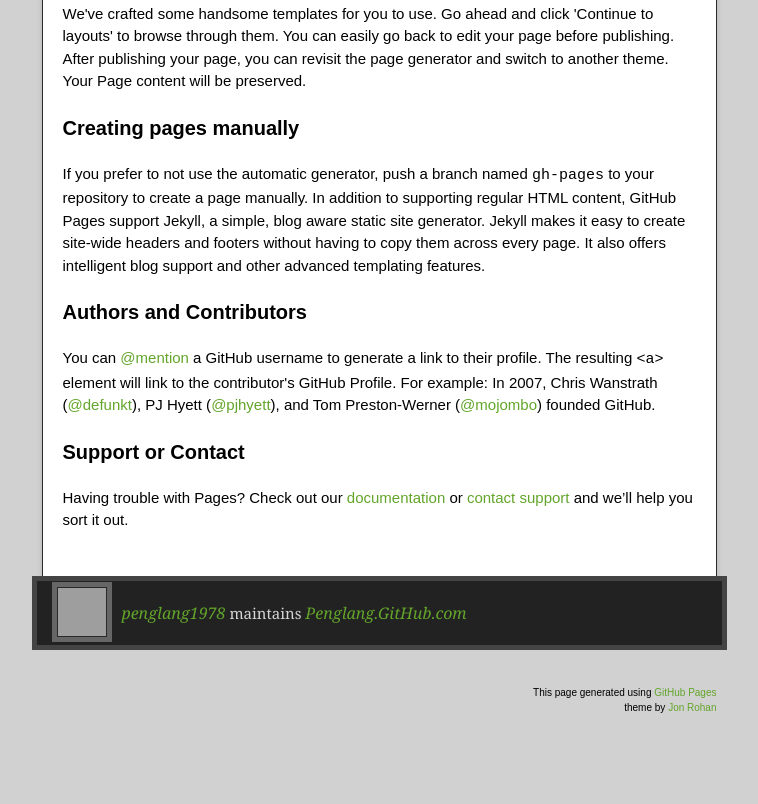
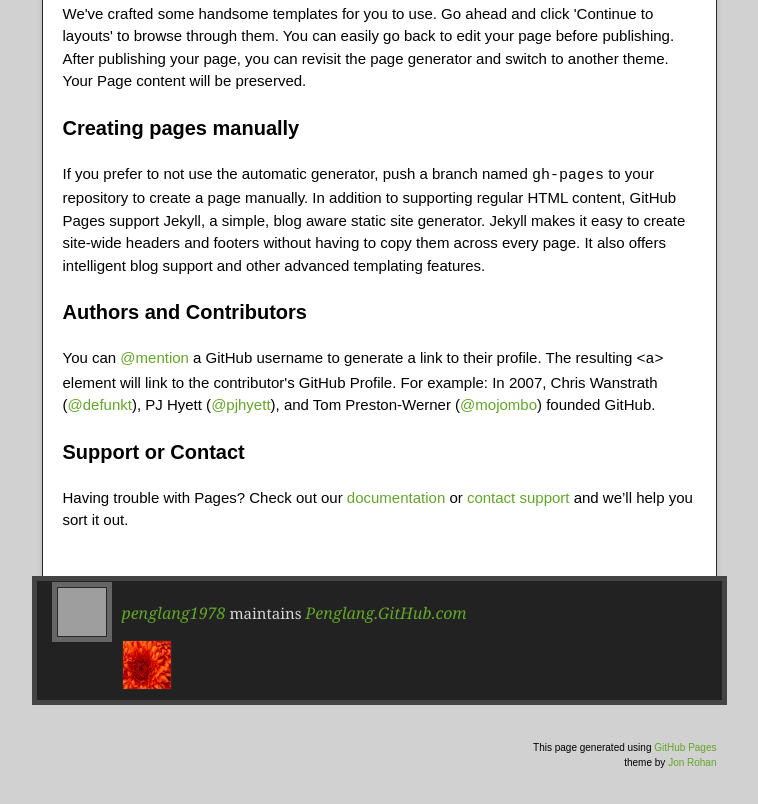
Before and after one commit to penglang1978/penglang.github.com, a plain HTML site: page index.html in a window 1280 px wide. Shown: the part 530-1334 px from the top of the page, without its empty margins (261-1019 px from the left). Drawn offline with nearby package versions, Linux system fonts and the light colour scheme; grey boxes are pictures that could not be loaded.

Commit message:
Update index.html

```diff
--- a/index.html
+++ b/index.html
@@ -66,8 +66,7 @@
     <footer>
       <div class="owner">
       <p><a href="https://github.com/penglang1978" class="avatar"><img src="https://avatars3.githubusercontent.com/u/3775992?v=3&amp;s=60" width="48" height="48"></a> <a href="https://github.com/penglang1978">penglang1978</a> maintains <a href="https://github.com/penglang1978/penglang.github.com">Penglang.GitHub.com</a></p>
-
-
+      <img src="./images/Chrysanthemum.jpg" width="48" height="48">
       </div>
       <div class="creds">
         <small>This page generated using <a href="https://pages.github.com/">GitHub Pages</a><br>theme by <a href="https://twitter.com/jonrohan/">Jon Rohan</a></small>
```
